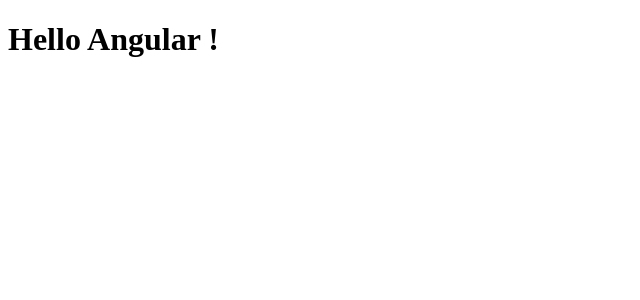
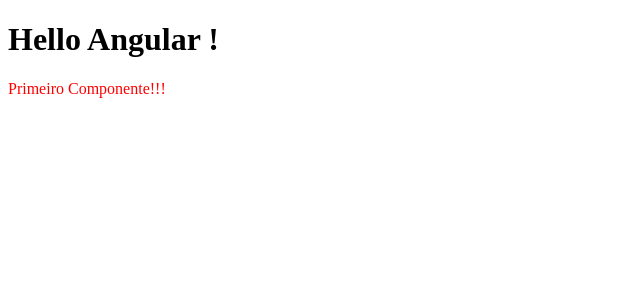
Before and after one commit to danielpereiradev/CRUD-angular, an Angular app: page / in a window 1280 px wide. Shown: the top 300 px of the page, without its empty margins (0-640 px from the left). Built offline with nearby package versions, Linux system fonts and the light colour scheme.

Commit message:
Criando primeiro Componente

```diff
--- a/src/app/app.component.html
+++ b/src/app/app.component.html
@@ -1 +1,2 @@
 <h1>Hello Angular !</h1>
+<app-fist-component></app-fist-component>
--- a/src/app/components/fist-component/fist-component.component.css
+++ b/src/app/components/fist-component/fist-component.component.css
@@ -0,0 +1,3 @@
+p{
+  color:red;
+}
--- a/src/app/components/fist-component/fist-component.component.html
+++ b/src/app/components/fist-component/fist-component.component.html
@@ -1 +1 @@
-<p>fist-component works!</p>
+<p>Primeiro Componente!!!</p>
```
